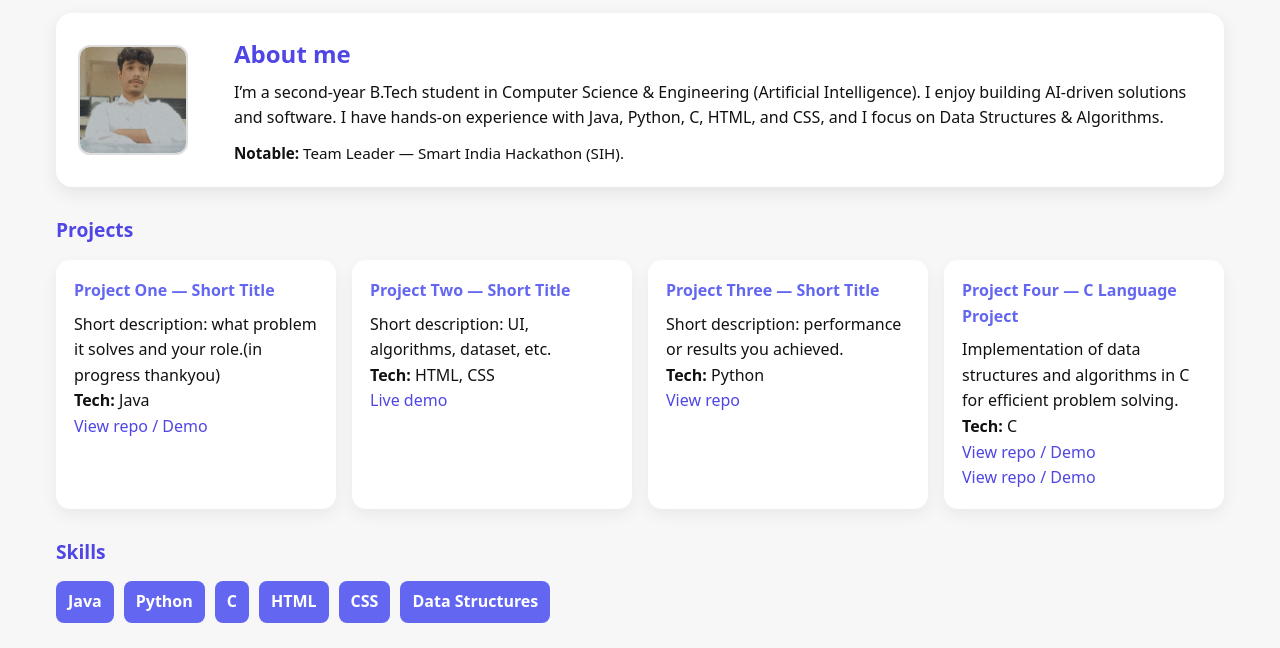
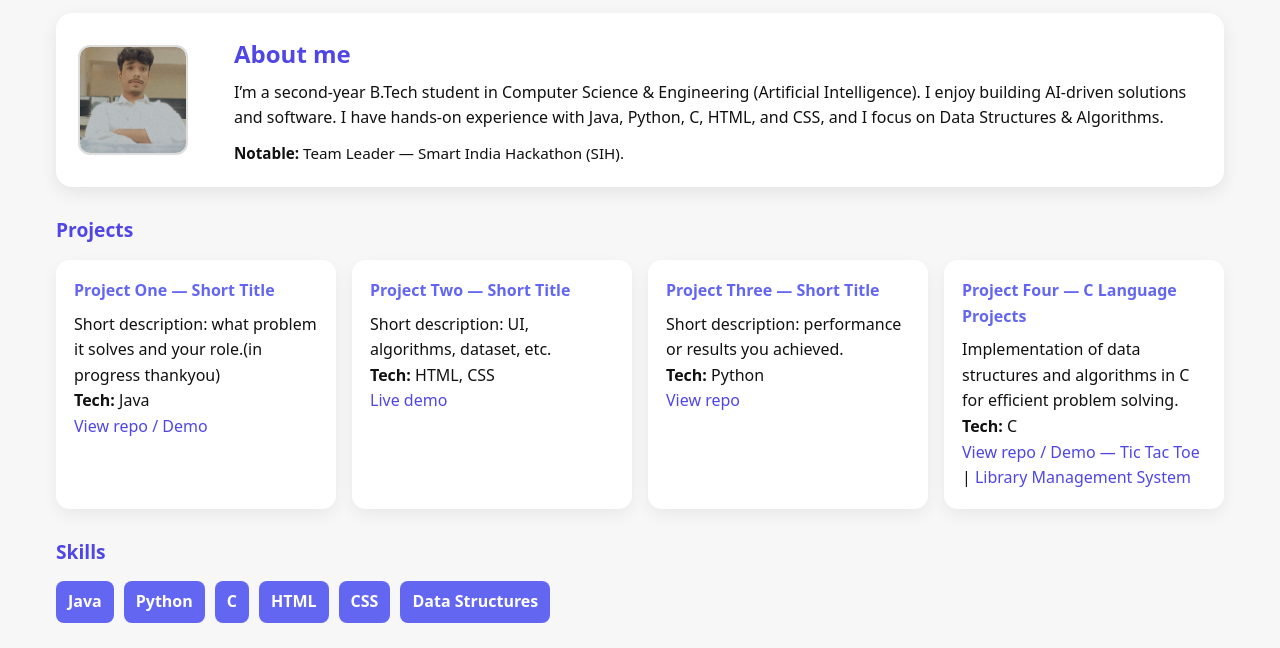
Before and after one commit to adityapratap1811/portfolio-Aditya, a plain HTML site: page index.html in a window 1280 px wide. Shown: the part 129-777 px from the top of the page. Drawn offline with Linux system fonts and the light colour scheme.

Commit message:
index.html

```diff
--- a/index.html
+++ b/index.html
@@ -182,14 +182,18 @@
           <p><a href="https://github.com/adityapratap1811/Quiz-application-python" target="_blank" rel="noopener">View repo</a></p>
         </article>
 
+
         <!-- ✅ New C Language Project -->
         <article class="card">
-          <h4>Project Four — C Language Project</h4>
+          <h4>Project Four — C Language Projects</h4>
           <p>Implementation of data structures and algorithms in C for efficient problem solving.</p>
           <p><strong>Tech:</strong> C</p>
-          <p><a href="https://github.com/adityapratap1811/Tic-Tac-Toe-in-C" target="_blank" rel="noopener">View repo / Demo</a></p>
-          <p><a href="https://github.com/adityapratap1811/Library-Management-System-using-C" target="_blank" rel="noopener">View repo / Demo</a></p>
-        </article>
+          <p>
+          <a href="https://github.com/adityapratap1811/Tic-Tac-Toe-in-C" target="_blank" rel="noopener">View repo / Demo — Tic Tac Toe</a> |
+          <a href="https://github.com/adityapratap1811/Library-Management-System-using-C" target="_blank" rel="noopener">Library Management System</a>
+  </p>
+</article>
+
       </div>
     </section>
 
```
